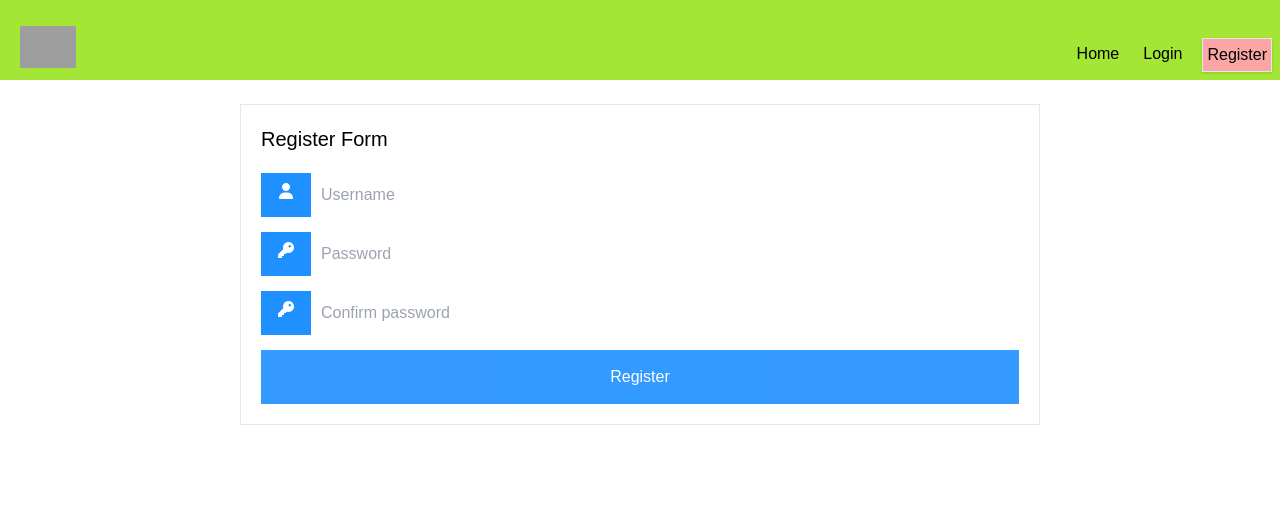
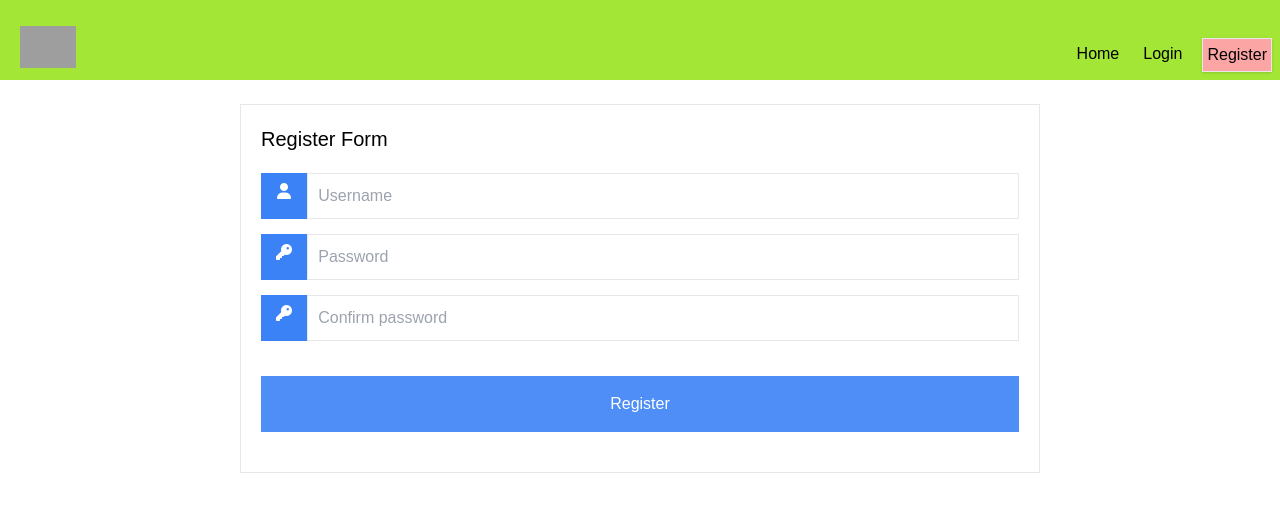
Before and after one commit to tratchapong/cc14-todolist-web, a React (Vite) app: page /register in a window 1280 px wide. Shown: the top 512 px of the page. Built offline with nearby package versions, Linux system fonts and the light colour scheme; grey boxes are pictures that could not be loaded; a web font is replaced by a local one.

Commit message:
change CSS of Login + Register / add Home dashboard

```diff
--- a/src/index.css
+++ b/src/index.css
@@ -15,25 +15,3 @@ html {
 .navlink.active {
   @apply border shadow bg-red-300
 }
-
-/* login-form */
-.the-form .input-container {
-  @apply flex w-full mb-[15px];
-}
-
-/* Style the form icons */
-.the-form .icon {
-  @apply text-[white] min-w-[50px] text-center p-2.5;
-  background: dodgerblue;
-}
-
-/* Style the input fields */
-.the-form .input-field {
-  @apply w-full p-2.5 focus:border-2 focus:border-solid focus:border-[dodgerblue];
-  outline: none;
-}
-
-/* Set a style for the submit button */
-.the-form .btn {
-  @apply bg-[dodgerblue] text-[white] cursor-pointer w-full opacity-90 px-5 py-[15px] border-[none] hover:opacity-100;
-}
--- a/src/pages/Home.jsx
+++ b/src/pages/Home.jsx
@@ -1,7 +1,32 @@
 function Home() {
   return (
-    <div>Home</div>
-  )
+    <div className="flex flex-wrap mt-0 p-9 justify-around">
+      <div className="w-full md:w-1/4 rounded-2xl bg-gradient-to-r from-pink-500 via-red-500 to-yellow-500 p-1 shadow-xl">
+        <a className="block rounded-xl bg-white p-4 sm:p-6  " href="">
+          <div className="mt-0">
+            <h3 className="text-lg font-bold text-gray-900 sm:text-xl">All Products</h3>
+            <p className="mt-2 text-2xl text-gray-500">25</p>
+          </div>
+        </a>
+      </div>
+      <div className="w-full md:w-1/4 rounded-2xl bg-gradient-to-r from-pink-500 via-red-500 to-yellow-500 p-1 shadow-xl">
+        <a className="block rounded-xl bg-white p-4 sm:p-6" href="">
+          <div className="mt-0">
+            <h3 className="text-lg font-bold text-gray-900 sm:text-xl">Softwares</h3>
+            <p className="mt-2 text-2xl text-gray-500">15</p>
+          </div>
+        </a>
+      </div>
+      <div className="w-full md:w-1/4 rounded-2xl bg-gradient-to-r from-pink-500 via-red-500 to-yellow-500 p-1 shadow-xl">
+        <a className="block rounded-xl bg-white p-4 sm:p-6" href="">
+          <div className="mt-0">
+            <h3 className="text-lg font-bold text-gray-900 sm:text-xl">Books</h3>
+            <p className="mt-2 text-2xl text-gray-500">7</p>
+          </div>
+        </a>
+      </div>
+    </div>
+  );
 }
 
-export default Home
+export default Home;
--- a/src/pages/Login.jsx
+++ b/src/pages/Login.jsx
@@ -1,17 +1,30 @@
 function Login() {
   return (
-    <div className="the-form w-full max-w-[800px] mx-auto my-6 p-5 border">
+    <div className="w-full max-w-[800px] mx-auto my-6 p-5 border">
       <form>
         <h2 className="mb-5 text-xl">Login Form</h2>
-        <div className="input-container">
-          <i className="fa fa-user icon" />
-          <input className="input-field" type="text" placeholder="Username" name="usrnm" />
+        <div className="flex w-full mb-[15px]">
+          <i className="fa fa-user text-white min-w-[50px] text-center p-2.5 bg-blue-500" />
+          <input
+            className="w-full p-2.5 border focus:bg-blue-100"
+            type="text"
+            placeholder="Username"
+            name="usrnm"
+          />
         </div>
-        <div className="input-container">
-          <i className="fa fa-key icon" />
-          <input className="input-field" type="password" placeholder="Password" name="psw" />
+        <div className="flex w-full mb-[15px]">
+          <i className="fa fa-key  text-white min-w-[50px] text-center p-2.5 bg-blue-500" />
+          <input
+            className="w-full p-2.5 border focus:bg-blue-100"
+            type="password"
+            placeholder="Password"
+            name="psw"
+          />
         </div>
-        <button type="submit" className="btn">
+        <button
+          type="submit"
+          className="bg-blue-500 text-white cursor-pointer w-full opacity-90 px-5 py-4 my-5 border-none hover:opacity-100"
+        >
           Login
         </button>
       </form>
--- a/src/pages/Register.jsx
+++ b/src/pages/Register.jsx
@@ -1,30 +1,42 @@
-
-
 export default function Register() {
   return (
     <div className="the-form w-full max-w-[800px] mx-auto my-6 p-5 border">
       <form>
-      <h2 className="mb-5 text-xl">Register Form</h2>
-      <div className="input-container">
-        <i className="fa fa-user icon" />
-        <input className="input-field" type="text" placeholder="Username" name="usrnm" />
+        <h2 className="mb-5 text-xl">Register Form </h2>
+        <div className="flex w-full mb-[15px]">
+          <i className="fa fa-user text-white w-12 text-center p-2.5 bg-blue-500" />
+          <input
+            className="w-full p-2.5 border focus:bg-blue-100"
+            type="text"
+            placeholder="Username"
+            name="usrnm"
+          />
         </div>
-      {/* <div className="input-container">
-        <i className="fa fa-envelope icon" />
-        <input className="input-field" type="text" placeholder="Email" name="email" />
-      </div> */}
-      <div className="input-container">
-        <i className="fa fa-key icon" />
-        <input className="input-field" type="password" placeholder="Password" name="psw" />
+        <div className="flex w-full mb-[15px]">
+          <i className="fa fa-key  text-white w-12 text-center p-2.5 bg-blue-500" />
+          <input
+            className="w-full p-2.5 border focus:bg-blue-100"
+            type="password"
+            placeholder="Password"
+            name="psw"
+          />
         </div>
-      <div className="input-container">
-        <i className="fa fa-key icon" />
-        <input className="input-field" type="password" placeholder="Confirm password" name="cf_psw" />
+        <div className="flex w-full mb-[15px]">
+          <i className="fa fa-key  text-white w-12 text-center p-2.5 bg-blue-500" />
+          <input
+            className="w-full p-2.5 border focus:bg-blue-100"
+            type="password"
+            placeholder="Confirm password"
+            name="cf_psw"
+          />
         </div>
-      <button type="submit" className="btn">
+        <button
+          type="submit"
+          className="bg-blue-500 text-white cursor-pointer w-full opacity-90 px-5 py-4 my-5 border-none hover:opacity-100"
+        >
           Register
         </button>
       </form>
     </div>
-  )
+  );
 }
--- a/src/routes/Router.jsx
+++ b/src/routes/Router.jsx
@@ -29,8 +29,6 @@ export default function Router() {
         },
       ]
     },
-
-
   ])
 
   return <RouterProvider router={router} />
```
Lines whose indentation alone changed are shown as unchanged.
